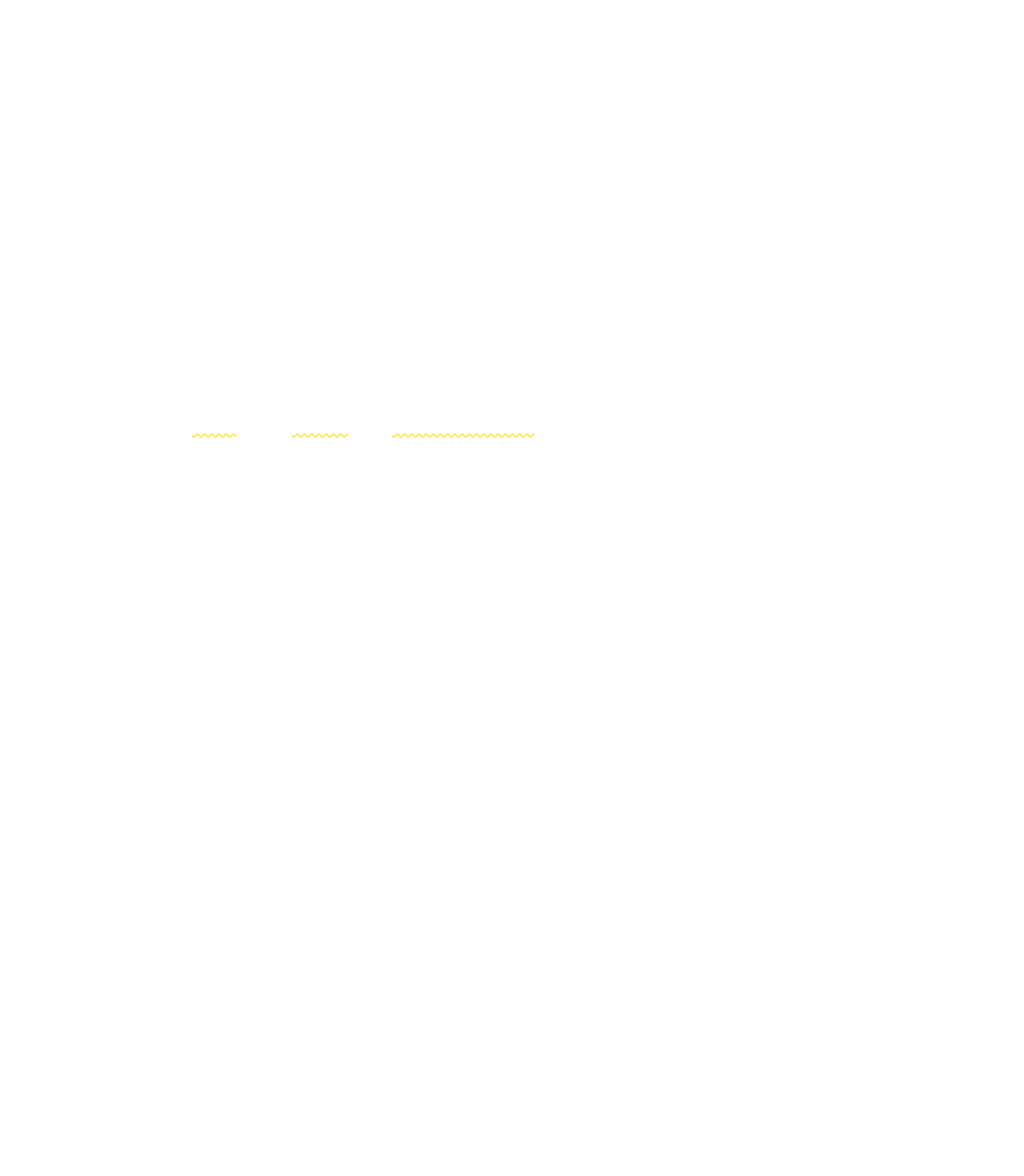
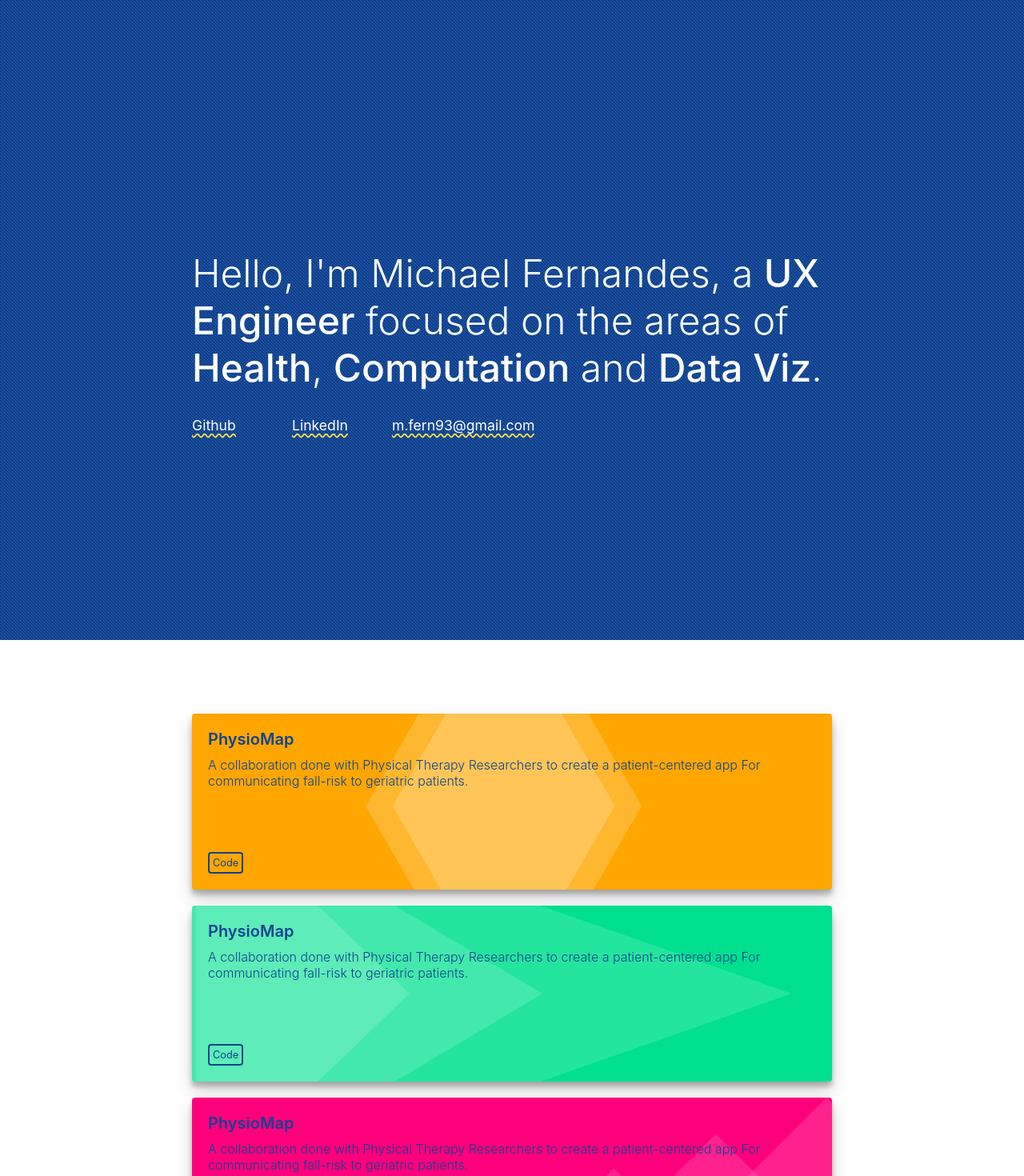
Before and after one commit to michael-fernandes/personal-website, a React (Create React App) app: page / in a window 1280 px wide. Shown: the top 1470 px of the page at 80% size. Before the commit the page ends 800 px from the top, so only its background shows below. Built offline with nearby package versions, Linux system fonts and the light colour scheme.

Commit message:
Add cards

```diff
--- a/src/Containers/Landing.jsx
+++ b/src/Containers/Landing.jsx
@@ -6,9 +6,11 @@ import '../Styles/Landing.css';
 
 function Landing(props) {
   return (
-    <div className="landing-wrapper">
-      <Welcome/>
-      <WebLinks />
+    <div className="landing-section">
+      <div className="landing-wrapper">
+        <Welcome/>
+        <WebLinks/>
+      </div>
     </div>
   );
 }
--- a/src/Containers/Projects.jsx
+++ b/src/Containers/Projects.jsx
@@ -1,9 +1,24 @@
 import React from 'react';
+import { Card, CardDescription, CardLinks, CardLink, CardTitle, SectionTitle } from '../Components/ui';
+import * as img from '../static/backgrounds';
 
-function Projects(props) {
+import cardContent from '../static/cardContent';
+import '../Styles/Projects.css';
+import '../Styles/Card.css';
+
+function Projects() {
   return (
-    <div>
-
+    <div className="projects">
+      <SectionTitle>Projects</SectionTitle>
+      { cardContent.map(({style, title, description, links}) => (
+        <Card color={style}>
+          <CardTitle>{title}</CardTitle>
+          <CardDescription>{description}</CardDescription>
+          <CardLinks>
+            {links.map(({url, text}) => <CardLink url={url} text={text}/>)}
+          </CardLinks>
+        </Card>
+      ))}
     </div>
   );
 }
```
